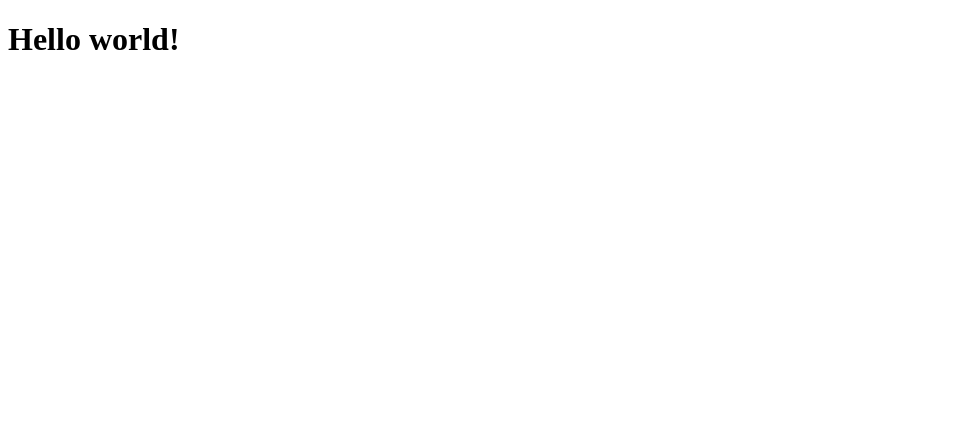
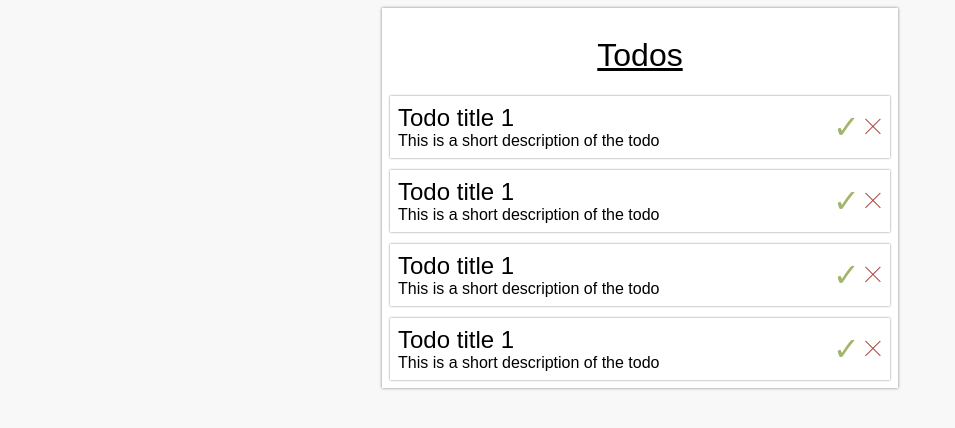
Before and after one commit to MarkusG/todont, a React (Create React App) app in the folder todont-client/: page / in a window 1280 px wide. Shown: the top 428 px of the page, without its empty margins (0-955 px from the left). Built offline with nearby package versions, Linux system fonts and the light colour scheme.

Commit message:
Add basic UI

```diff
--- /dev/null
+++ b/todont-client/src/App.css
@@ -0,0 +1,60 @@
+body {
+    background-color: #f8f8f8;
+    font-family: sans-serif;
+}
+
+.container {
+    width: 500px;
+    margin: auto;
+    background-color: white;
+    padding: 8px;
+    box-shadow: 0 0 3px gray;
+}
+
+.container h1 {
+    text-align: center;
+    font-weight: normal;
+    text-decoration: underline;
+}
+
+.todos {
+    display: flex;
+    flex-direction: column;
+    gap: 12px;
+}
+
+.todo {
+    padding: 8px;
+    box-shadow: 0 0 2px gray;
+    display: flex;
+    justify-content: space-between;
+}
+
+.todo h2 {
+    font-weight: normal;
+    margin: 0;
+}
+
+.todo p {
+    margin: 0;
+}
+
+.todo-buttons {
+    display: flex;
+    align-items: center;
+    gap: 4px;
+}
+
+.check, .x {
+    font-size: 2rem;
+}
+
+.check::after {
+    content: "✓";
+    color: #a1b56c;
+}
+
+.x::after {
+    content: "🞨";
+    color: #ab4642;
+}
--- a/todont-client/src/App.js
+++ b/todont-client/src/App.js
@@ -1,6 +1,52 @@
+import './App.css';
+
 function App() {
   return (
-      <h1>Hello world!</h1>
+      <div className="container">
+        <h1>Todos</h1>
+        <div className="todos">
+          <div className="todo">
+            <div>
+              <h2>Todo title 1</h2>
+              <p>This is a short description of the todo</p>
+            </div>
+            <div className="todo-buttons">
+              <span className="check"></span>
+              <span className="x"></span>
+            </div>
+          </div>
+          <div className="todo">
+            <div>
+              <h2>Todo title 1</h2>
+              <p>This is a short description of the todo</p>
+            </div>
+            <div className="todo-buttons">
+              <span className="check"></span>
+              <span className="x"></span>
+            </div>
+          </div>
+          <div className="todo">
+            <div>
+              <h2>Todo title 1</h2>
+              <p>This is a short description of the todo</p>
+            </div>
+            <div className="todo-buttons">
+              <span className="check"></span>
+              <span className="x"></span>
+            </div>
+          </div>
+          <div className="todo">
+            <div>
+              <h2>Todo title 1</h2>
+              <p>This is a short description of the todo</p>
+            </div>
+            <div className="todo-buttons">
+              <span className="check"></span>
+              <span className="x"></span>
+            </div>
+          </div>
+        </div>
+      </div>
   );
 }
 
```
